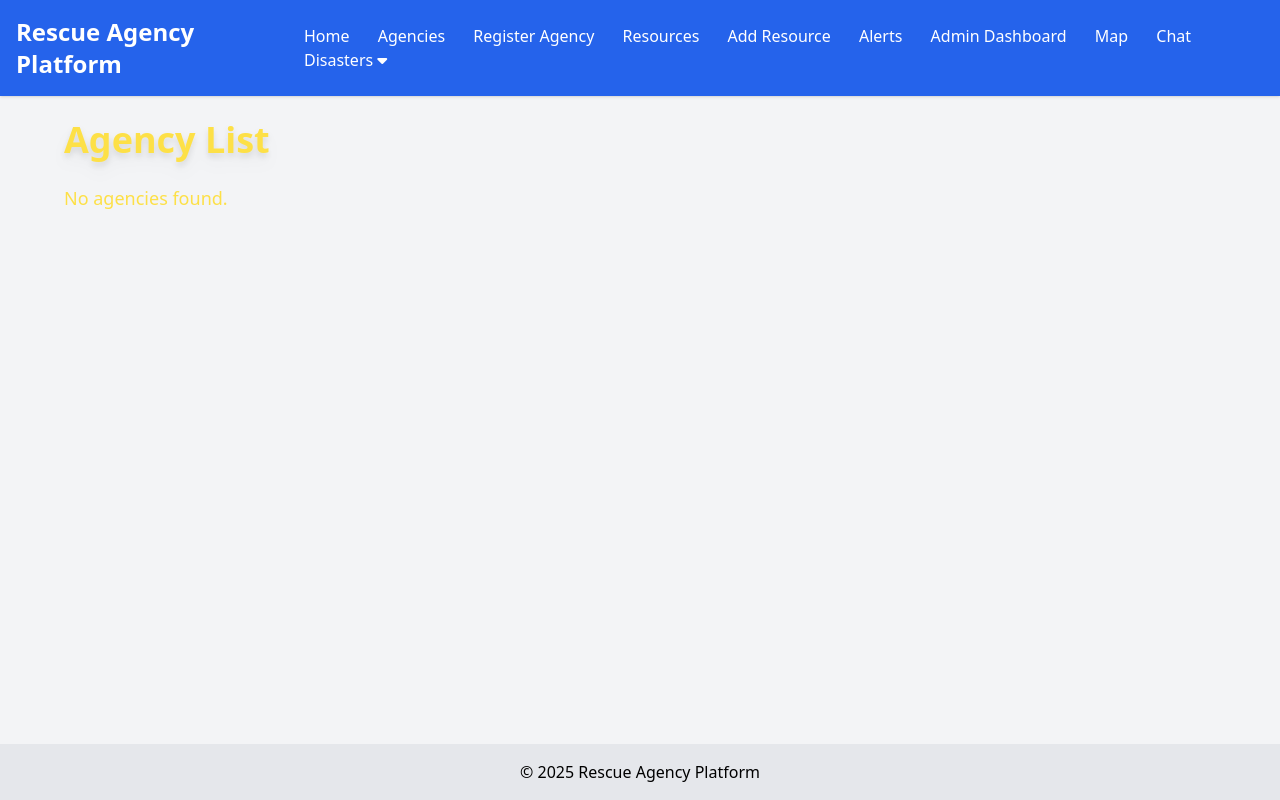
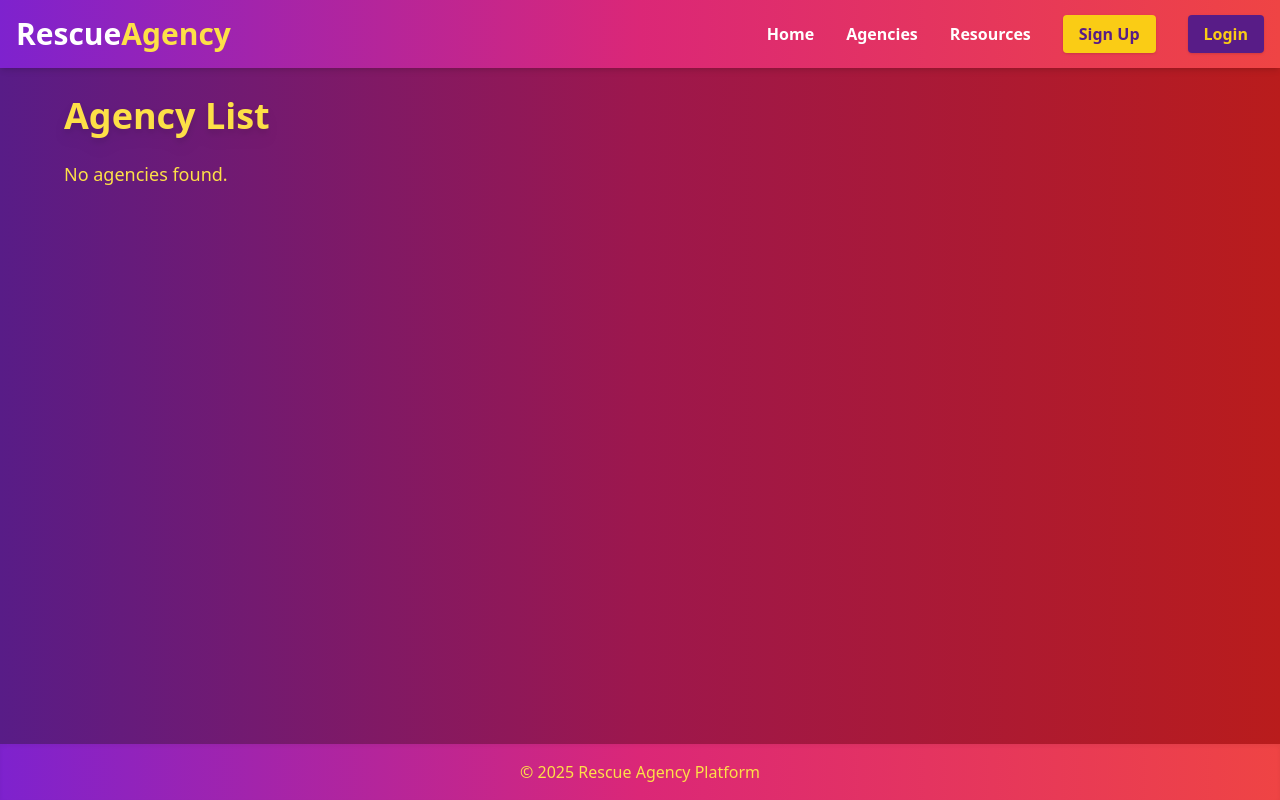
Before and after one commit to freeky-sachin/blackboxai-1745085853883, a Django app: page /agencies/agencies/ in a window 1280 px wide. Run offline with Django 5.2, Linux system fonts and the light colour scheme; data that the repository does not hold is empty; some libraries are stand-ins or nearby versions.

Commit message:
Add agencies/templates/agencies/base.html 1745126154406

```diff
--- a/agencies/templates/agencies/base.html
+++ b/agencies/templates/agencies/base.html
@@ -7,37 +7,47 @@
     <script src="https://cdn.tailwindcss.com"></script>
     <link rel="stylesheet" href="https://cdnjs.cloudflare.com/ajax/libs/font-awesome/6.0.0-beta3/css/all.min.css" />
 </head>
-<body class="bg-gray-100 min-h-screen flex flex-col">
-    <header class="bg-blue-600 text-white p-4 shadow">
-        <div class="container mx-auto flex justify-between items-center">
-            <h1 class="text-2xl font-bold">Rescue Agency Platform</h1>
-            <nav>
-                <a href="{% url 'landing' %}" class="px-3 hover:underline">Home</a>
-                <a href="{% url 'agency_list' %}" class="px-3 hover:underline">Agencies</a>
-                <a href="{% url 'agency_register' %}" class="px-3 hover:underline">Register Agency</a>
-                <a href="{% url 'resource_list' %}" class="px-3 hover:underline">Resources</a>
-                <a href="{% url 'resource_create' %}" class="px-3 hover:underline">Add Resource</a>
-                <a href="{% url 'emergency_alerts' %}" class="px-3 hover:underline">Alerts</a>
-                <a href="{% url 'admin_dashboard' %}" class="px-3 hover:underline">Admin Dashboard</a>
-                <a href="{% url 'map_view' %}" class="px-3 hover:underline">Map</a>
-                <a href="{% url 'chat' %}" class="px-3 hover:underline">Chat</a>
-                <div class="inline-block relative group">
-                    <button class="px-3 hover:underline focus:outline-none">Disasters <i class="fas fa-caret-down"></i></button>
-                    <div class="absolute hidden group-hover:block bg-white text-black rounded shadow mt-1">
-                        <a href="{% url 'disaster_info' 'earthquake' %}" class="block px-4 py-2 hover:bg-gray-200">Earthquake</a>
-                        <a href="{% url 'disaster_info' 'tsunami' %}" class="block px-4 py-2 hover:bg-gray-200">Tsunami</a>
-                        <a href="{% url 'disaster_info' 'flood' %}" class="block px-4 py-2 hover:bg-gray-200">Flood</a>
-                        <a href="{% url 'disaster_info' 'fire' %}" class="block px-4 py-2 hover:bg-gray-200">Fire</a>
-                    </div>
-                </div>
-            </nav>
-        </div>
+<body class="bg-gradient-to-r from-purple-900 via-pink-800 to-red-700 min-h-screen flex flex-col text-white">
+    <header class="fixed top-0 left-0 right-0 bg-gradient-to-r from-purple-700 via-pink-600 to-red-500 bg-opacity-90 backdrop-blur-md shadow-md z-50 w-full">
+      <nav class="container mx-auto flex items-center justify-between p-4">
+        <a href="{% url 'landing' %}" class="text-3xl font-extrabold text-white hover:text-yellow-300 transition">Rescue<span class="text-yellow-300">Agency</span></a>
+        <ul class="hidden md:flex space-x-8 font-semibold text-white">
+          <li><a href="{% url 'landing' %}" class="hover:text-yellow-300 transition">Home</a></li>
+          <li><a href="{% url 'agency_list' %}" class="hover:text-yellow-300 transition">Agencies</a></li>
+          <li><a href="{% url 'resource_list' %}" class="hover:text-yellow-300 transition">Resources</a></li>
+          <li><a href="{% url 'register' %}" class="bg-yellow-400 text-purple-900 px-4 py-2 rounded shadow hover:bg-yellow-300 transition">Sign Up</a></li>
+          <li><a href="{% url 'login' %}" class="bg-purple-900 text-yellow-400 px-4 py-2 rounded shadow hover:bg-purple-800 transition">Login</a></li>
+        </ul>
+        <button id="mobile-menu-button" class="md:hidden text-white focus:outline-none">
+          <svg class="w-8 h-8" fill="none" stroke="currentColor" stroke-width="2" viewBox="0 0 24 24" stroke-linecap="round" stroke-linejoin="round">
+            <path d="M4 6h16M4 12h16M4 18h16"></path>
+          </svg>
+        </button>
+      </nav>
+      <div id="mobile-menu" class="hidden md:hidden bg-gradient-to-r from-purple-700 via-pink-600 to-red-500 bg-opacity-90 backdrop-blur-md shadow-md">
+        <ul class="flex flex-col space-y-2 p-4 font-semibold text-white">
+          <li><a href="{% url 'landing' %}" class="hover:text-yellow-300 transition">Home</a></li>
+          <li><a href="{% url 'agency_list' %}" class="hover:text-yellow-300 transition">Agencies</a></li>
+          <li><a href="{% url 'resource_list' %}" class="hover:text-yellow-300 transition">Resources</a></li>
+          <li><a href="{% url 'register' %}" class="bg-yellow-400 text-purple-900 px-4 py-2 rounded shadow hover:bg-yellow-300 transition">Sign Up</a></li>
+          <li><a href="{% url 'login' %}" class="bg-purple-900 text-yellow-400 px-4 py-2 rounded shadow hover:bg-purple-800 transition">Login</a></li>
+        </ul>
+      </div>
     </header>
-    <main class="flex-grow container mx-auto p-6">
+    <main class="flex-grow w-full max-w-full mx-0 p-6 pt-24">
         {% block content %}{% endblock %}
     </main>
-    <footer class="bg-gray-200 text-center p-4">
+    <footer class="bg-gradient-to-r from-purple-700 via-pink-600 to-red-500 bg-opacity-90 text-center p-4 text-yellow-300 shadow-inner">
         &copy; 2025 Rescue Agency Platform
     </footer>
+
+    <script>
+      // Mobile menu toggle
+      const menuButton = document.getElementById('mobile-menu-button');
+      const mobileMenu = document.getElementById('mobile-menu');
+      menuButton.addEventListener('click', () => {
+        mobileMenu.classList.toggle('hidden');
+      });
+    </script>
 </body>
 </html>
```
